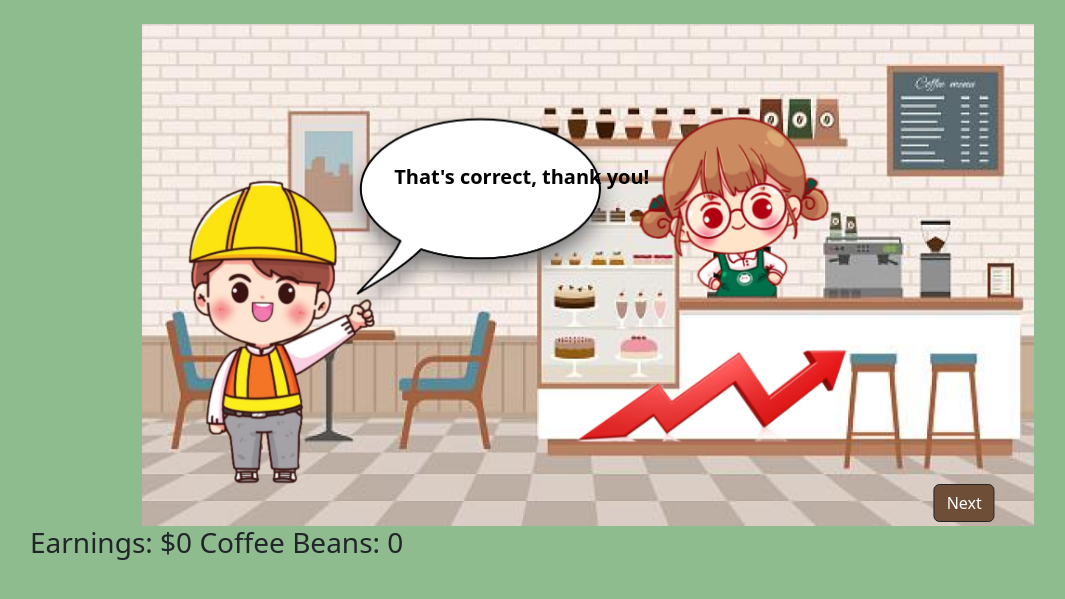
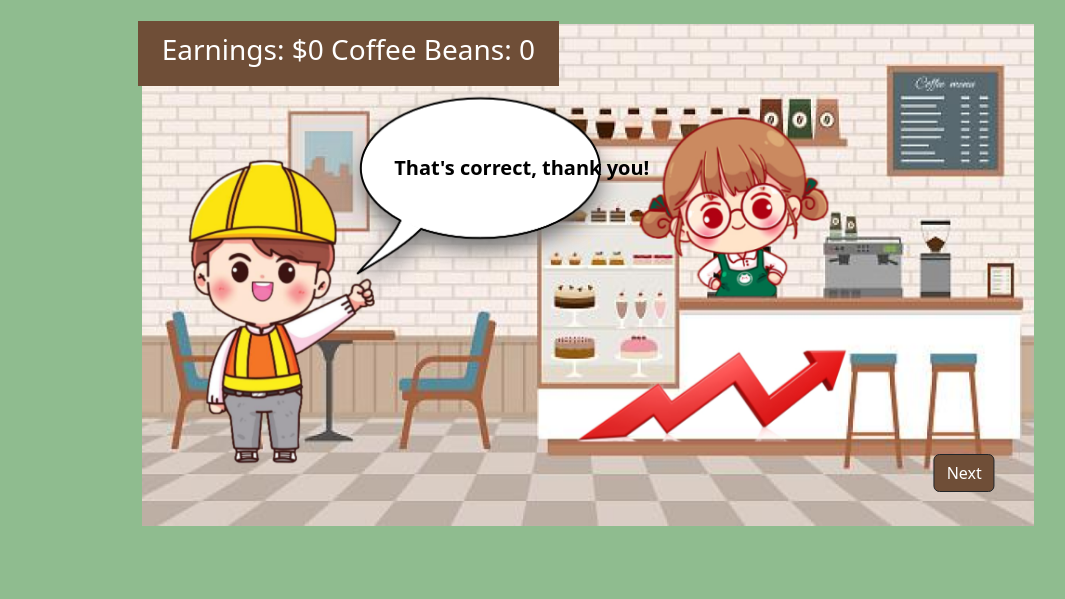
Before and after one commit to astrid200408/citadelfinalproject, a Flask app: page /correct in a window 1280 px wide. Shown: the part 123-722 px from the top of the page, without its empty margins (52-1117 px from the left). Run offline with Flask 3, Linux system fonts and the light colour scheme.

Commit message:
finished banner

```diff
--- a/static/css/style.css
+++ b/static/css/style.css
@@ -183,3 +183,13 @@
     cursor: pointer;
     border-radius: 5px;
 }
+
+.score {
+    top: 4% !important;
+    left: 10.5%;
+    color: white;
+    background-color: #6F4E37;
+    padding: 12px 24px;
+    position: absolute;
+    z-index: 10;
+}
```
